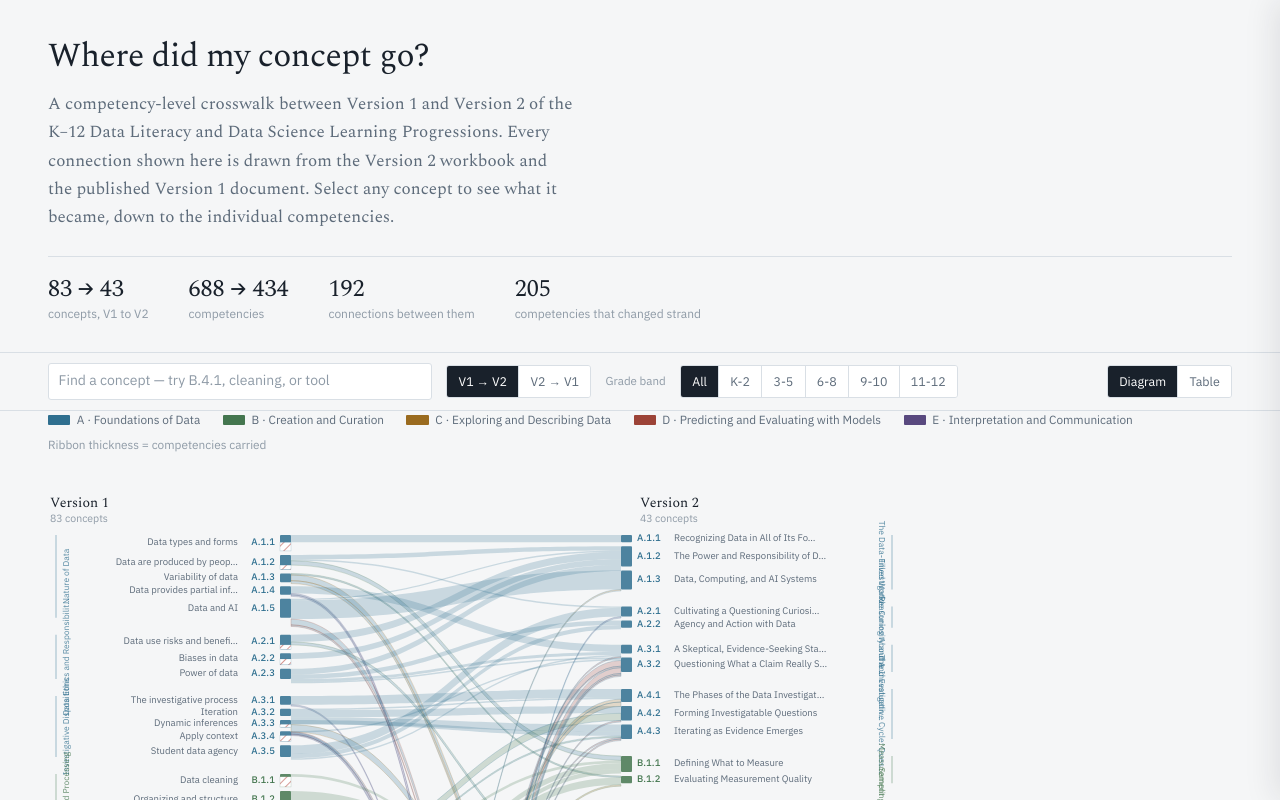
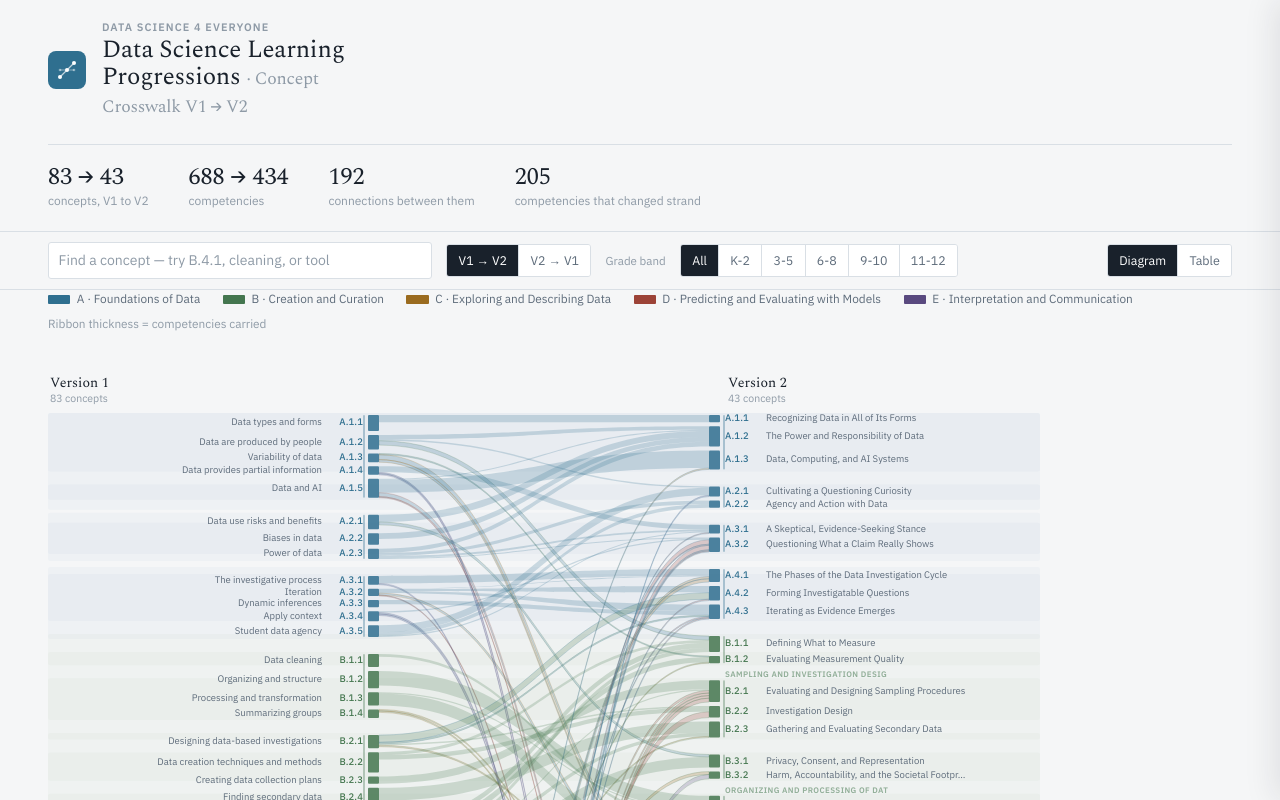
Before and after one commit to ds4e-org/DSLPconcepts_VersionMapping, a plain HTML site: page index.html in a window 1280 px wide. Shown: the top 800 px of the page. Drawn offline with nearby package versions, Linux system fonts and the light colour scheme.

Commit message:
Update title and footer content in index.html

```diff
--- a/index.html
+++ b/index.html
@@ -3,7 +3,7 @@
 <head>
 <meta charset="UTF-8">
 <meta name="viewport" content="width=device-width, initial-scale=1.0">
-<title>Learning Progressions crosswalk: Version 1 to Version 2</title>
+<title>Data Science Learning Progressions · DS4E</title>
 <link rel="preconnect" href="https://fonts.googleapis.com">
 <link rel="preconnect" href="https://fonts.gstatic.com" crossorigin>
 <link href="https://fonts.googleapis.com/css2?family=Spectral:ital,wght@0,300;0,400;0,600;1,400&family=IBM+Plex+Sans:wght@400;500;600&display=swap" rel="stylesheet">
@@ -25,7 +25,7 @@ a{color:var(--A)}
 :focus-visible{outline:2px solid var(--focus);outline-offset:2px;border-radius:2px}
 
 /* ---------- masthead ---------- */
-.masthead{padding:2.4rem 2rem 1.5rem;max-width:78rem;margin:0 auto}
+.masthead{padding:1.4rem 2rem 1rem;max-width:78rem;margin:0 auto}
 .masthead h1{font-family:Spectral,Georgia,serif;font-weight:300;font-size:2.1rem;
   line-height:1.12;letter-spacing:-.015em;max-width:24ch}
 .lede{font-family:Spectral,Georgia,serif;font-size:1.0625rem;line-height:1.65;
@@ -168,11 +168,25 @@ footer p+p{margin-top:.6rem}
 <body>
 
 <div class="masthead">
-  <h1>Where did my concept go?</h1>
-  <p class="lede">A competency-level crosswalk between Version 1 and Version 2 of the K&ndash;12
-  Data Literacy and Data Science Learning Progressions. Every connection shown here is drawn from
-  the Version&nbsp;2 workbook and the published Version&nbsp;1 document. Select any concept to see
-  what it became, down to the individual competencies.</p>
+  <div style="display:flex;align-items:center;gap:1rem;margin-bottom:.9rem;">
+    <div style="width:38px;height:38px;background:#2f6f8f;border-radius:8px;display:flex;align-items:center;justify-content:center;flex-shrink:0;">
+      <svg width="22" height="22" viewBox="0 0 22 22" fill="none" xmlns="http://www.w3.org/2000/svg">
+        <circle cx="4" cy="18" r="2" fill="white"/>
+        <circle cx="11" cy="11" r="2" fill="white"/>
+        <circle cx="18" cy="4"  r="2" fill="white"/>
+        <circle cx="4"  cy="11" r="1.3" fill="white" opacity=".45"/>
+        <circle cx="18" cy="11" r="1.3" fill="white" opacity=".45"/>
+        <line x1="4" y1="18" x2="11" y2="11" stroke="white" stroke-width="1.3" opacity=".7"/>
+        <line x1="11" y1="11" x2="18" y2="4"  stroke="white" stroke-width="1.3" opacity=".7"/>
+        <line x1="4"  y1="11" x2="11" y2="11" stroke="white" stroke-width="1.3" opacity=".35"/>
+        <line x1="11" y1="11" x2="18" y2="11" stroke="white" stroke-width="1.3" opacity=".35"/>
+      </svg>
+    </div>
+    <div>
+      <div style="font-size:.68rem;text-transform:uppercase;letter-spacing:.1em;color:var(--faint);font-weight:600;line-height:1;">Data Science 4 Everyone</div>
+      <h1 style="font-family:Spectral,Georgia,serif;font-weight:300;font-size:1.55rem;line-height:1.1;letter-spacing:-.01em;margin-top:.18rem;">Data Science Learning Progressions <span style="color:var(--faint);font-size:1.1rem;">· Concept Crosswalk V1 → V2</span></h1>
+    </div>
+  </div>
   <div class="tally" id="tally"></div>
 </div>
 
@@ -204,16 +218,7 @@ footer p+p{margin-top:.6rem}
   <div class="tablewrap" id="tablewrap"></div>
 </div>
 
-<footer>
-  <p id="foot1"></p>
-  <p><b>One Version&nbsp;1 concept is not carried into Version&nbsp;2: C.4.6, tool accessibility
-  for diverse learners.</b> Its competencies covered screen readers, captions, tactile graphs,
-  sonification, and alt text. Everything else in Version&nbsp;1 has a home in Version&nbsp;2.</p>
-  <p id="foot2"></p>
-  <p>Built from <span class="code">Final_DSLP_Version_2.xlsx</span> (concept text, competency text,
-  change type, and the source column) and the published Version&nbsp;1 document (concept names and
-  competency inventory). Counts regenerate from those files; nothing here is hand-entered.</p>
-</footer>
+
 
 <div class="drawer" id="drawer" role="dialog" aria-modal="false" aria-labelledby="dTitle">
   <div class="drawer-top">
@@ -262,13 +267,7 @@ document.getElementById('tally').innerHTML = [
   [S.crossStrandComp, 'competencies that changed strand'],
 ].map(([b,l])=>`<div><b>${b}</b><span>${l}</span></div>`).join('');
 
-document.getElementById('foot1').innerHTML =
-  `Version&nbsp;2 consolidates Version&nbsp;1&rsquo;s ${S.v1Concepts} concepts into
-   ${S.v2Concepts}, and its ${S.v1Comp} competencies into ${S.v2Comp}. ${S.crossStrand} of the
-   ${S.links} connections cross from one strand into another, carrying ${S.crossStrandComp}
-   competencies, so a curriculum organised by strand will see the most movement.`;
 
-document.getElementById('foot2').remove();
 
 /* ============================================================
    legend
@@ -311,7 +310,7 @@ function conceptComp(code,side){
    diagram
    ============================================================ */
 const UNIT=1.45, GAP=4, SUBGAP=13, TOP=46, COLW=11, MIDW=330;
-const LEFTPAD=232, RIGHTPAD=268;
+const LEFTPAD=320, RIGHTPAD=320;
 
 function buildLayout(){
   const links=activeLinks();
@@ -360,11 +359,10 @@ function drawDiagram(){
     .attr('aria-label',`Flow diagram linking ${leftNodes.length} Version 1 concepts to ${rightNodes.length} Version 2 concepts. A table view with the same data is available from the toolbar.`);
 
   const defs=svg.append('defs');
-  const hp=defs.append('pattern').attr('id','hatch').attr('width',6).attr('height',6)
+  const hp=defs.append('pattern').attr('id','hatch').attr('width',5).attr('height',5)
     .attr('patternTransform','rotate(45)').attr('patternUnits','userSpaceOnUse');
-  hp.append('rect').attr('width',6).attr('height',6).attr('fill','#fff');
-  hp.append('line').attr('x1',0).attr('y1',0).attr('x2',0).attr('y2',6)
-    .attr('stroke','#b0362c').attr('stroke-width',2).attr('stroke-opacity',.5);
+  hp.append('line').attr('x1',0).attr('y1',0).attr('x2',0).attr('y2',5)
+    .attr('stroke','#8e9aa6').attr('stroke-width',1).attr('stroke-opacity',.35);
 
 
   const xL=LEFTPAD, xR=LEFTPAD+COLW+MIDW;
@@ -385,10 +383,14 @@ function drawDiagram(){
   const ribbons=links.map(l=>{
     const a=L.pos[l.s], b=R.pos[l.t];
     if(!a||!b) return null;
-    const srcTot=conceptComp(l.s,'v1')||l.w;
-    const tgtTot=conceptComp(l.t,'v2')||l.w;
-    const sh=a.h*(l.w/Math.max(srcTot,l.w));
-    const th=b.h*(l.w/Math.max(tgtTot,l.w));
+    // Use the sum of all link weights for this node as denominator
+    // so ribbons always fill the full bar (no unaccounted gap)
+    const srcSum=links.filter(x=>x.s===l.s).reduce((t,x)=>t+x.w,0)||l.w;
+    const tgtSum=links.filter(x=>x.t===l.t).reduce((t,x)=>t+x.w,0)||l.w;
+    const srcTot=Math.max(srcSum, conceptComp(l.s,'v1')||1);
+    const tgtTot=Math.max(tgtSum, conceptComp(l.t,'v2')||1);
+    const sh=a.h*(l.w/srcTot);
+    const th=b.h*(l.w/tgtTot);
     const sy=a.y+(used1[l.s]||0), ty=b.y+(used2[l.t]||0);
     used1[l.s]=(used1[l.s]||0)+sh; used2[l.t]=(used2[l.t]||0)+th;
     return {...l,sy,sy1:sy+sh,ty,ty1:ty+th};
@@ -425,18 +427,7 @@ function drawDiagram(){
       .attr('height',n=>pos[n.code].h).attr('rx',1)
       .attr('fill',n=>HEX[n.strand]).attr('fill-opacity',.85);
 
-    /* unaccounted segment */
-    g.append('rect')
-      .attr('x',x).attr('width',COLW)
-      .attr('y',n=>{
-        const p=pos[n.code], acc=side==='v1'?(used1[n.code]||0):(used2[n.code]||0);
-        return p.y+acc;})
-      .attr('height',n=>{
-        const p=pos[n.code], acc=side==='v1'?(used1[n.code]||0):(used2[n.code]||0);
-        return Math.max(0,p.h-acc);})
-      .attr('fill','url(#hatch)').attr('stroke',n=>HEX[n.strand])
-      .attr('stroke-opacity',.3).attr('stroke-width',.5)
-      .style('pointer-events','none');
+    /* unaccounted segment — hidden since ribbons now fill bars proportionally */
 
     g.append('rect')
       .attr('x',x-2).attr('y',n=>pos[n.code].y-1).attr('width',COLW+4)
@@ -453,7 +444,11 @@ function drawDiagram(){
     /* labels */
     const anchor = side==='v1'?'end':'start';
     const codeX  = side==='v1'? x-5 : x+COLW+5;
-    const nameX  = side==='v1'? x-42 : x+COLW+42;
+    const nameX  = side==='v1'? x-46 : x+COLW+46;
+    // available pixel width for name text
+    const nameW  = side==='v1'? LEFTPAD-52 : RIGHTPAD-52;
+    // approx chars that fit at 9.5px (roughly 5.8px per char)
+    const maxCh  = Math.floor(nameW/5.8);
     g.append('text').attr('x',codeX).attr('y',n=>pos[n.code].y+pos[n.code].h/2)
       .attr('text-anchor',anchor).attr('dominant-baseline','middle')
       .attr('class','code').attr('font-size',9.5).attr('fill',n=>HEX[n.strand])
@@ -461,8 +456,7 @@ function drawDiagram(){
     g.append('text').attr('x',nameX).attr('y',n=>pos[n.code].y+pos[n.code].h/2)
       .attr('text-anchor',anchor).attr('dominant-baseline','middle')
       .attr('font-size',9.5).attr('fill','#5d6b7a')
-      .text(n=>n.name.length>(side==='v1'?26:34)
-        ? n.name.slice(0,(side==='v1'?25:33))+'…' : n.name);
+      .text(n=>n.name.length>maxCh ? n.name.slice(0,maxCh-1)+'…' : n.name);
 
     /* orphan marker */
     g.filter(n=> side==='v1' ? DATA.orphans.includes(n.code) : false)
@@ -478,16 +472,44 @@ function drawDiagram(){
     const groups=d3.group(nodes,n=>n.sub);
     groups.forEach((ns,sub)=>{
       const y0=pos[ns[0].code].y, p=pos[ns[ns.length-1].code];
-      const y1=p.y+p.h, lx = side==='v1'? 8 : width-8;
+      const y1=p.y+p.h;
       const col=HEX[sub[0]];
-      svg.append('line').attr('x1',lx).attr('x2',lx).attr('y1',y0).attr('y2',y1)
-        .attr('stroke',col).attr('stroke-opacity',.3).attr('stroke-width',1.5);
+
+      // Subtle full-width tinted band behind the substrand group
+      svg.insert('rect','g')
+        .attr('x',0).attr('y',y0-2)
+        .attr('width',width).attr('height',y1-y0+4)
+        .attr('fill',col).attr('fill-opacity',.03)
+        .attr('rx',2);
+
+      // Thin accent line along the outer edge of the bar column
+      const lx = side==='v1' ? x-4 : x+COLW+4;
+      svg.append('line')
+        .attr('x1',lx).attr('x2',lx).attr('y1',y0+1).attr('y2',y1-1)
+        .attr('stroke',col).attr('stroke-opacity',.35)
+        .attr('stroke-width',2).attr('stroke-linecap','round');
+
+      // Substrand name as a horizontal label directly on the tinted band,
+      // placed at the TOP of the group so it reads naturally and never overlaps
+      // the concept name text (which is centered on each node's midpoint)
       const name=(side==='v1'?DATA.v1Sub[sub]:(DATA.v2Sub[sub]||{}).name)||'';
-      svg.append('text')
-        .attr('transform',`translate(${side==='v1'?lx+13:lx-13},${(y0+y1)/2}) rotate(${side==='v1'?-90:90})`)
-        .attr('text-anchor','middle').attr('font-size',8.5)
-        .attr('fill',col).attr('fill-opacity',.8)
-        .text(name.length>30?name.slice(0,29)+'…':name);
+      const labelX = side==='v1' ? x-5 : x+COLW+5;
+      const anchor  = side==='v1' ? 'end' : 'start';
+      // Only show if the group is tall enough that the top label won't collide with the first node's midpoint
+      const firstMid = pos[ns[0].code].y + pos[ns[0].code].h/2;
+      if(firstMid - y0 > 10){
+        svg.append('text')
+          .attr('x', labelX)
+          .attr('y', y0 - 3)
+          .attr('text-anchor', anchor)
+          .attr('dominant-baseline','auto')
+          .attr('font-size', 8)
+          .attr('font-weight', 600)
+          .attr('fill', col)
+          .attr('fill-opacity', .55)
+          .attr('letter-spacing','0.05em')
+          .text(name.toUpperCase().slice(0,32));
+      }
     });
   }
   brackets(leftNodes,L.pos,xL,'v1');
```
